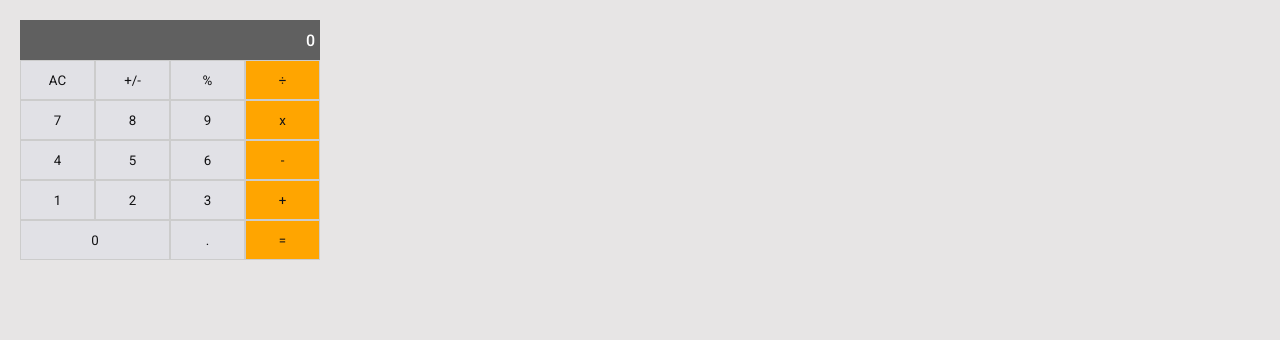
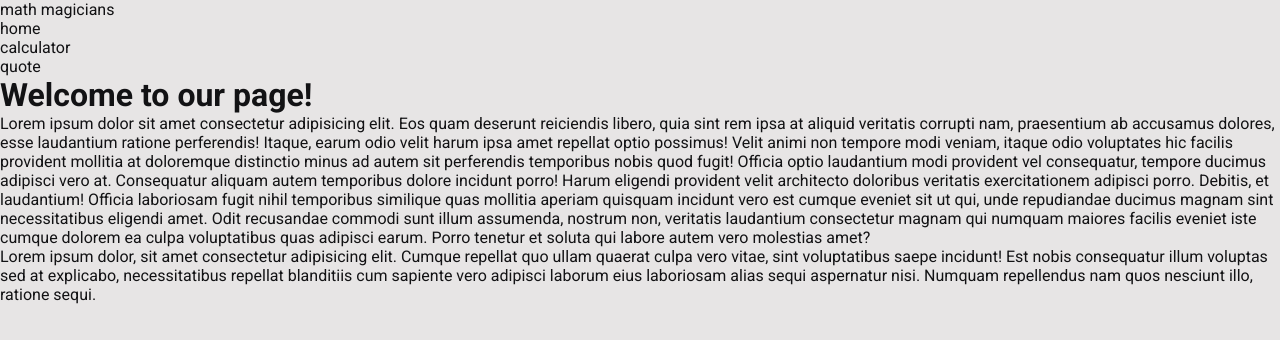
Before and after one commit to gvgesanto2/microverse-math-magicians, a React (Create React App) app: page / in a window 1280 px wide. Shown: the top 340 px of the page. Built offline with nearby package versions, Linux system fonts and the light colour scheme.

Commit message:
feat: Create the Header and HomPage components basic structure

```diff
--- a/package.json
+++ b/package.json
@@ -7,6 +7,7 @@
     "prop-types": "^15.8.1",
     "react": "^18.2.0",
     "react-dom": "^18.2.0",
+    "react-router-dom": "^6.3.0",
     "react-scripts": "5.0.1",
     "web-vitals": "^2.1.4"
   },
--- a/src/App.js
+++ b/src/App.js
@@ -1,12 +1,16 @@
-import Calculator from './components/calculator/calculator.component';
+import { Route, Routes } from 'react-router-dom';
 
 import './App.scss';
+import Header from './components/header/header.component';
+import HomePage from './pages/homepage/homepage.component';
 
 function App() {
   return (
-    <div className="main-container">
-      <Calculator />
-    </div>
+    <Routes>
+      <Route path="/" element={<Header />}>
+        <Route index element={<HomePage />} />
+      </Route>
+    </Routes>
   );
 }
 
--- /dev/null
+++ b/src/components/header/header.component.jsx
@@ -0,0 +1,28 @@
+import { Link, Outlet } from 'react-router-dom';
+
+export default function Header() {
+  return (
+    <>
+      <header className="header">
+        <Link to="/">
+          <span className="header__logo">math magicians</span>
+        </Link>
+
+        <nav className="header__nav">
+          <ul className="header__nav-list">
+            <li className="header__nav-link">
+              <Link to="/">home</Link>
+            </li>
+            <li className="header__nav-link">
+              <Link to="/calculator">calculator</Link>
+            </li>
+            <li className="header__nav-link">
+              <Link to="/quote">quote</Link>
+            </li>
+          </ul>
+        </nav>
+      </header>
+      <Outlet />
+    </>
+  );
+}
--- a/src/index.js
+++ b/src/index.js
@@ -1,5 +1,6 @@
 import React from 'react';
 import ReactDOM from 'react-dom/client';
+import { BrowserRouter } from 'react-router-dom';
 
 import './styles/global.scss';
 
@@ -8,6 +9,8 @@ import App from './App';
 const root = ReactDOM.createRoot(document.getElementById('root'));
 root.render(
   <React.StrictMode>
-    <App />
+    <BrowserRouter>
+      <App />
+    </BrowserRouter>
   </React.StrictMode>,
 );
--- /dev/null
+++ b/src/pages/homepage/homepage.component.jsx
@@ -0,0 +1,35 @@
+export default function HomePage() {
+  return (
+    <div className="home__content">
+      <h1 className="home__title">Welcome to our page!</h1>
+      <p className="home__text">
+        Lorem ipsum dolor sit amet consectetur adipisicing elit. Eos quam
+        deserunt reiciendis libero, quia sint rem ipsa at aliquid veritatis
+        corrupti nam, praesentium ab accusamus dolores, esse laudantium ratione
+        perferendis! Itaque, earum odio velit harum ipsa amet repellat optio
+        possimus! Velit animi non tempore modi veniam, itaque odio voluptates
+        hic facilis provident mollitia at doloremque distinctio minus ad autem
+        sit perferendis temporibus nobis quod fugit! Officia optio laudantium
+        modi provident vel consequatur, tempore ducimus adipisci vero at.
+        Consequatur aliquam autem temporibus dolore incidunt porro! Harum
+        eligendi provident velit architecto doloribus veritatis exercitationem
+        adipisci porro. Debitis, et laudantium! Officia laboriosam fugit nihil
+        temporibus similique quas mollitia aperiam quisquam incidunt vero est
+        cumque eveniet sit ut qui, unde repudiandae ducimus magnam sint
+        necessitatibus eligendi amet. Odit recusandae commodi sunt illum
+        assumenda, nostrum non, veritatis laudantium consectetur magnam qui
+        numquam maiores facilis eveniet iste cumque dolorem ea culpa
+        voluptatibus quas adipisci earum. Porro tenetur et soluta qui labore
+        autem vero molestias amet?
+      </p>
+      <p className="home__text">
+        Lorem ipsum dolor, sit amet consectetur adipisicing elit. Cumque
+        repellat quo ullam quaerat culpa vero vitae, sint voluptatibus saepe
+        incidunt! Est nobis consequatur illum voluptas sed at explicabo,
+        necessitatibus repellat blanditiis cum sapiente vero adipisci laborum
+        eius laboriosam alias sequi aspernatur nisi. Numquam repellendus nam
+        quos nesciunt illo, ratione sequi.
+      </p>
+    </div>
+  );
+}
--- a/src/styles/abstracts/_variables.scss
+++ b/src/styles/abstracts/_variables.scss
@@ -5,6 +5,7 @@
   --color-grey-200: #e1e1e6;
   --color-grey-350: #ccc;
   --color-grey-600: #606060;
+  --color-grey-800: #272a32;
   --color-grey-900: #121214;
   --color-white: #fff;
 
@@ -13,4 +14,7 @@
 
   // Other variables
   --calculator-row-height: 4rem;
+
+  // Header
+  --header-height: 7rem;
 }
```
Also changed, not shown: src/components/header/header.styles.scss (added), src/pages/homepage/homepage.styles.scss (added), 1 other file (tests, documents, lock files or other folders).
